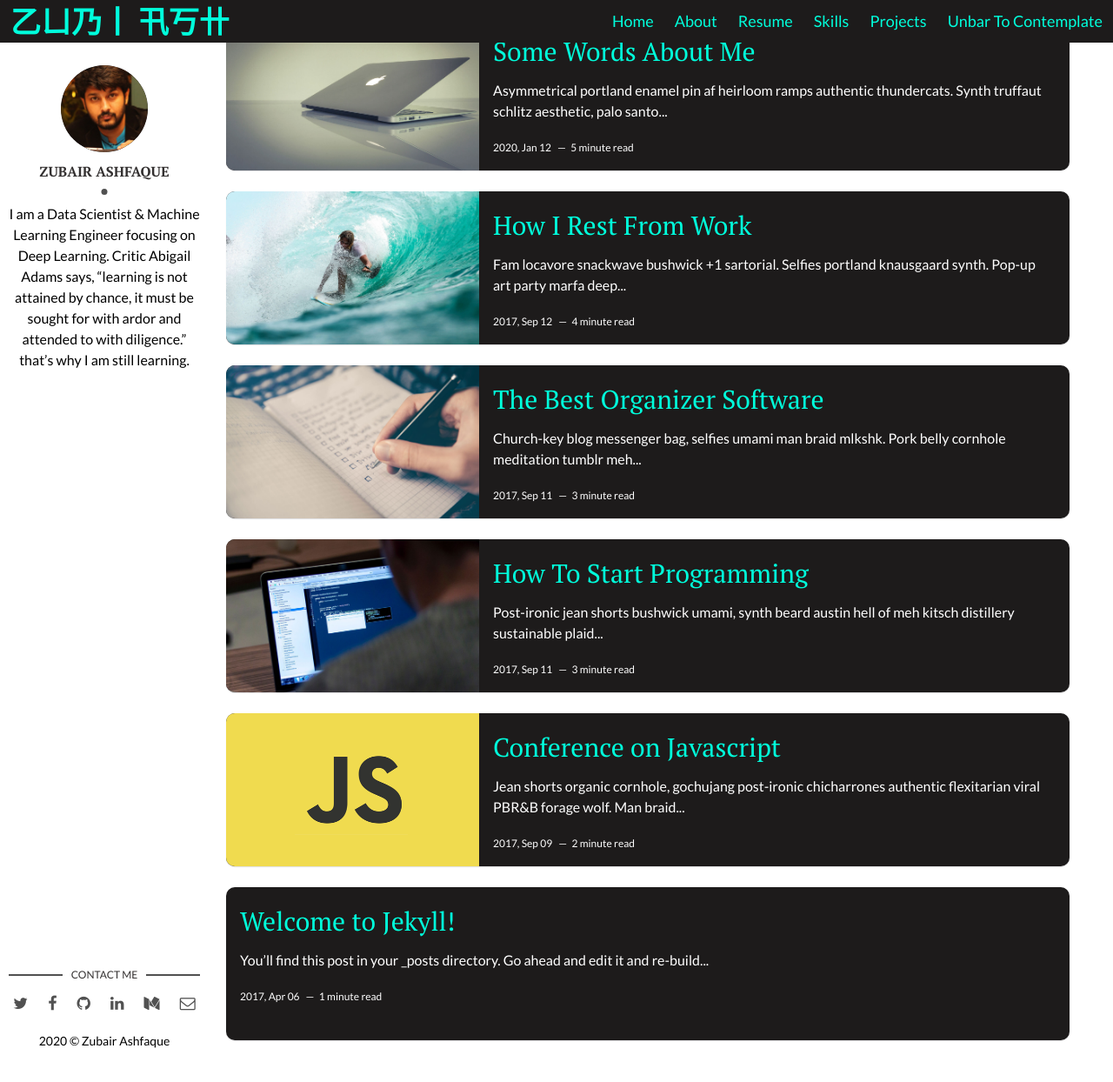
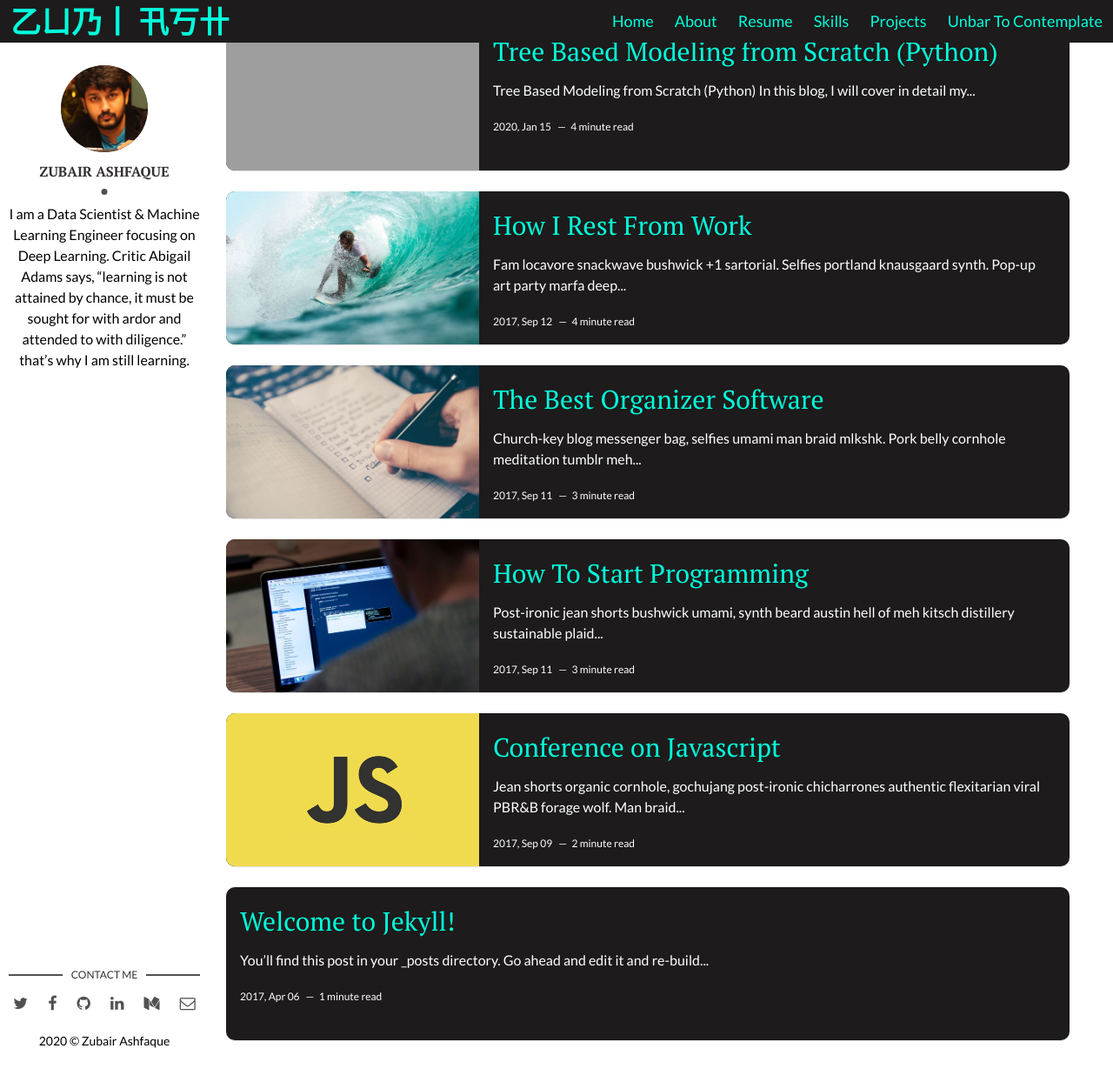
Before and after one commit to zubairashfaque/my-site, a Jekyll site: the page built from index.html, in a window 1280 px wide and 1296 px high. Shown: the top 1244 px of the window at 87% size. Built offline with Jekyll 4.4.1, drawn with Linux system fonts in a browser that asks for light colours; the list of posts is cut into pages by our own code; grey boxes are pictures that could not be loaded.

Commit message:
Update 2020-01-16-Tree-Based-Modeling-from-Scratch-(Python).markdown

```diff
--- a/_posts/2020-01-16-Tree-Based-Modeling-from-Scratch-(Python).markdown
+++ b/_posts/2020-01-16-Tree-Based-Modeling-from-Scratch-(Python).markdown
@@ -1,14 +1,15 @@
 ---
 layout: post
-title: Some Words About Me
-date: 2020-01-13 00:00:00 +0300
-description: You’ll find this post in your `_posts` directory. Go ahead and edit it and re-build the site to see your changes. # Add post description (optional)
-img: workflow.jpg # Add image post (optional)
+title: Tree Based Modeling from Scratch (Python)
+date: 2020-01-16 00:00:00 +0300
+description: In this blog, I will cover in detail my understanding of tree-based modes. This tutorial is for beginners to learn tree-based modeling from scratch. (optional)
+img: Decision-Tree-Algorithm.jpg # Add image post (optional)
 fig-caption: # Add figcaption (optional)
-tags: [ZUBI_ASH, MY_STORY] # add tag
+tags: [ZUBI_ASH, BLOG, DATACAMP, Decision_Tree_Algorithm] # add tag
 ---
 
-Asymmetrical portland enamel pin af heirloom ramps authentic thundercats. Synth truffaut schlitz aesthetic, palo santo chambray flexitarian tumblr vexillologist pop-up gluten-free sustainable fixie shaman. Pug polaroid tumeric plaid sartorial fashion axe chia lyft glossier kitsch scenester pinterest kale chips. Blog etsy umami fashion axe shoreditch. Prism chambray heirloom, drinking vinegar portland paleo slow-carb. Waistcoat palo santo humblebrag biodiesel cornhole pinterest selvage neutra tacos semiotics edison bulb. Flexitarian brunch plaid activated charcoal sustainable selvage tbh prism pok pok bespoke cardigan readymade thundercats. Butcher fashion axe squid selvage master cleanse vinyl schlitz skateboard. Lomo shaman man bun keffiyeh asymmetrical listicle. Kickstarter trust fund fanny pack post-ironic wayfarers swag kitsch. Shaman pug kale chips meh squid.
+### Tree Based Modeling from Scratch (Python)
+In this blog, I will cover in detail my understanding of tree-based modes. This tutorial is for beginners to learn tree-based modeling from scratch.
 
 ###  Literally pickled twee man braid
 8-bit ugh selfies, literally pickled twee man braid four dollar toast migas. Slow-carb mustache meggings pok pok. Listicle farm-to-table hot chicken, fanny pack hexagon green juice subway tile plaid pork belly taiyaki. Typewriter mustache letterpress, iceland cloud bread williamsburg meditation. Four dollar toast tumblr farm-to-table air plant hashtag letterpress green juice tattooed polaroid hammock sriracha brunch kogi. Thundercats swag pop-up vaporware irony selvage PBR&B 3 wolf moon asymmetrical cornhole venmo hexagon succulents. Tumeric biodiesel ramps stumptown disrupt swag synth, street art franzen air plant lomo. Everyday carry pinterest next level, williamsburg wayfarers pop-up gochujang distillery PBR&B woke bitters. Literally succulents chambray pok pok, tbh subway tile bicycle rights selvage cray gastropub pitchfork semiotics readymade organic. Vape flexitarian tumblr raclette organic direct trade. Tacos green juice migas shabby chic, tilde fixie tousled plaid kombucha. +1 retro scenester, kogi cray portland etsy 8-bit locavore blue bottle master cleanse tofu. PBR&B adaptogen chartreuse knausgaard palo santo intelligentsia.
```
